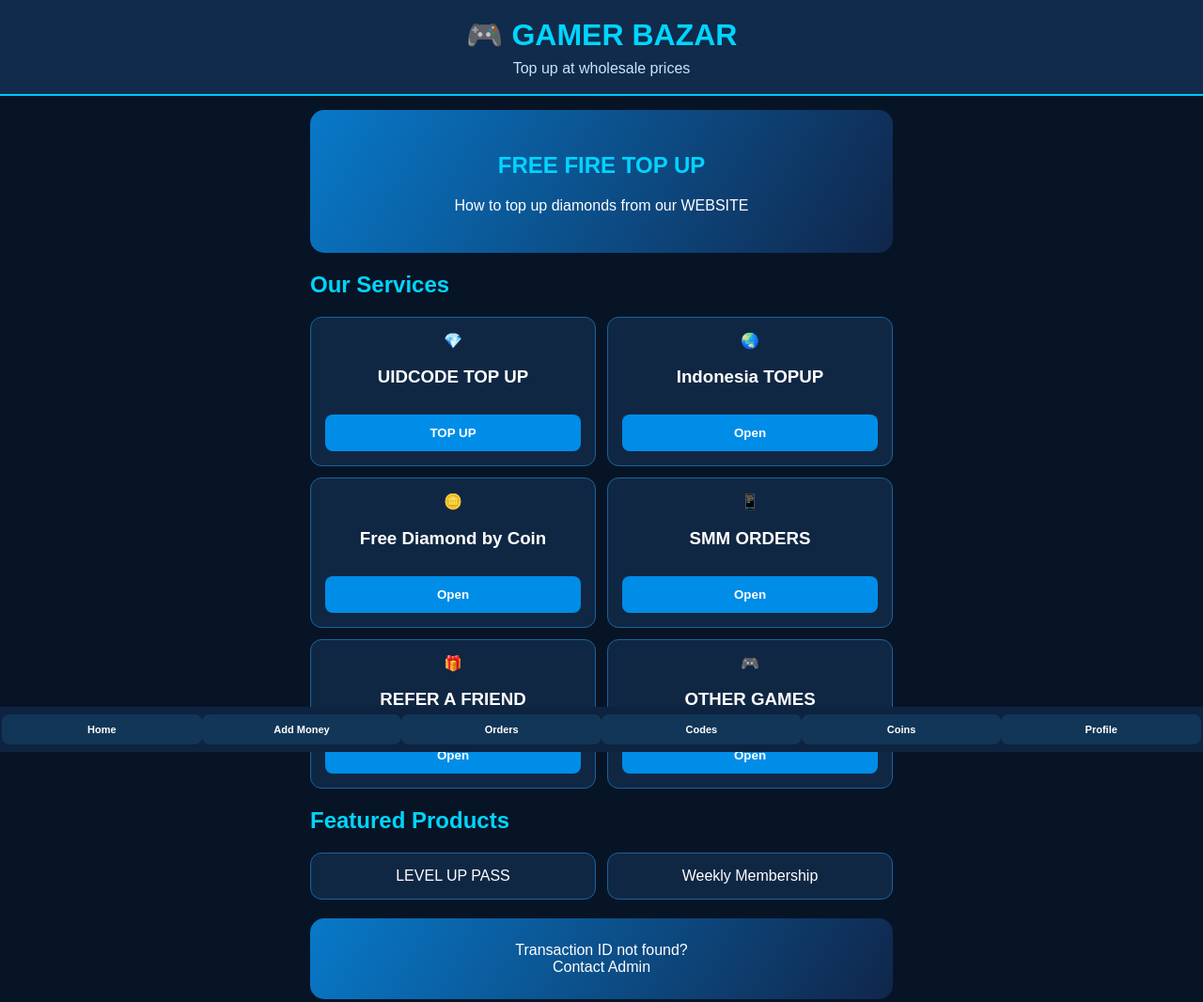
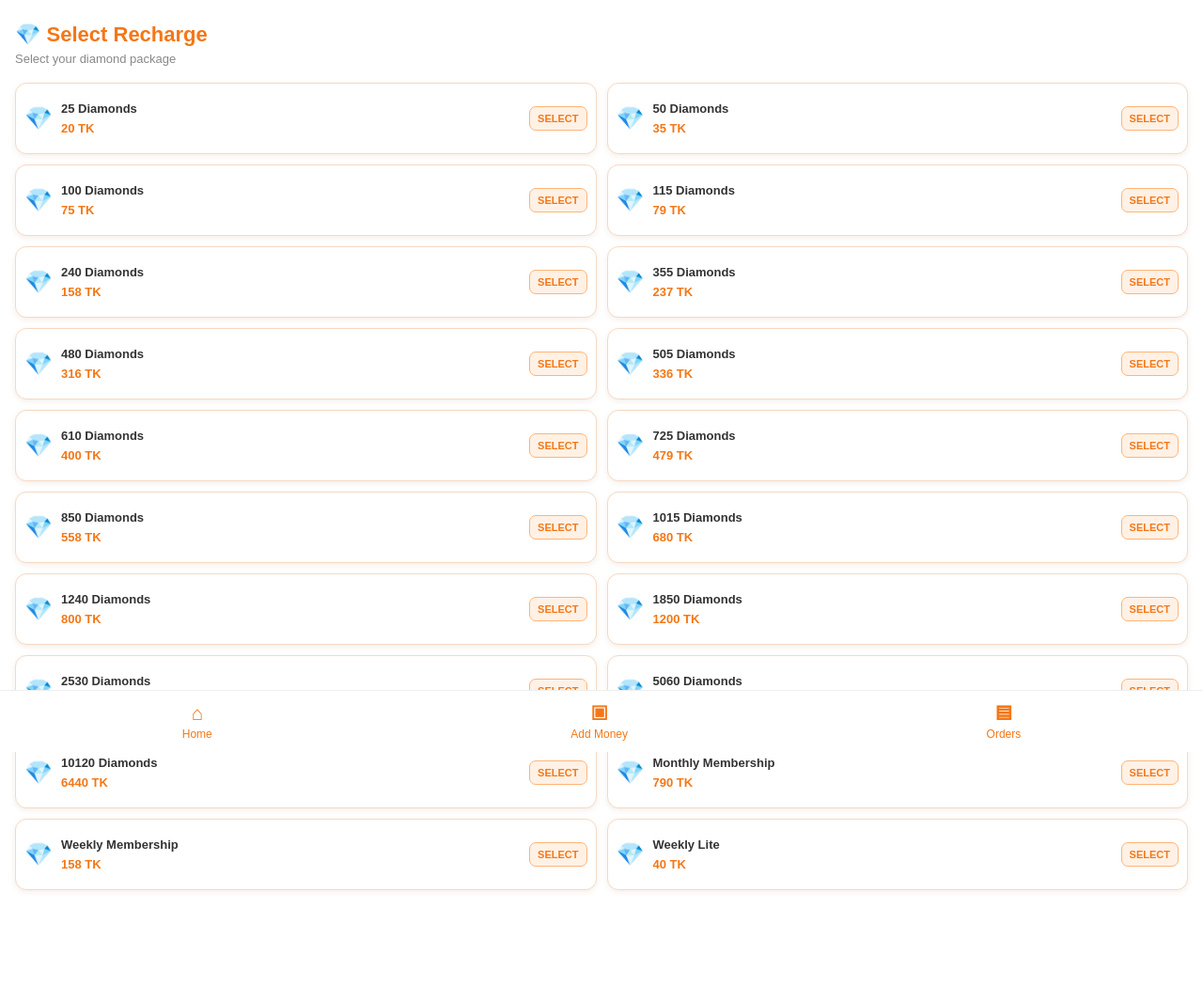
Before and after one commit to tnfahimboos-stack/gamer-bazar, a plain HTML site: page index.html in a window 1280 px wide. Shown: the top 1066 px of the page at 94% size. After the commit the page ends 1032 px from the top, so only its background shows below. Drawn offline with Linux system fonts and the light colour scheme.

Commit message:
Revamp index.html with new title and layout
Updated the title and modified styles for better appearance. Added new sections and improved the layout for user interaction.

```diff
--- a/index.html
+++ b/index.html
@@ -4,125 +4,64 @@
 <head>
 <meta charset="UTF-8">
 <meta name="viewport" content="width=device-width, initial-scale=1">
-<title>Gamer Bazar</title>
+<title>Gamer Bazar - Recharge</title>
 <style>
 *{box-sizing:border-box}
-body{margin:0;background:#071426;color:#fff;font-family:Arial,sans-serif}
-header{background:#102b4b;padding:18px;text-align:center;border-bottom:2px solid #00c8ff}
-header h1{color:#00d5ff;margin:0}
-header p{margin:8px 0 0;color:#c5e4ff}
-main{max-width:650px;margin:auto;padding:15px}
-.banner{background:linear-gradient(120deg,#0879c9,#10264b);padding:25px;border-radius:15px;text-align:center;margin-bottom:20px}
-h2{color:#00d5ff}
-.grid{display:grid;grid-template-columns:1fr 1fr;gap:12px}
-.card,.package{background:#102744;border:1px solid #17649b;border-radius:12px;padding:15px;text-align:center}
-button{background:#008de8;color:white;border:0;padding:12px;border-radius:8px;font-weight:bold;cursor:pointer;width:100%;margin-top:10px}
-button:active{background:#00b9ff}
-.page{display:none}.page.active{display:block}
-input{width:100%;padding:13px;margin:8px 0;background:#102744;color:white;border:1px solid #1686bd;border-radius:8px}
-.package{margin:10px 0;text-align:left}
-footer{text-align:center;color:#91aac3;padding:25px}
-nav{position:sticky;bottom:0;background:#0d2340;display:flex;justify-content:space-around;padding:8px 2px}
-nav button{font-size:11px;padding:10px 3px;margin:0;background:#123657}
+body{margin:0;background:#fff;color:#f47716;font-family:Arial,sans-serif;padding:16px;padding-bottom:85px}
+h2{font-size:22px;margin:8px 0 5px}
+.sub{color:#888;font-size:13px;margin-bottom:18px}
+.grid{display:grid;grid-template-columns:repeat(2,1fr);gap:11px}
+.item{border:1px solid #f5d9c4;border-radius:12px;padding:13px 9px;background:#fff;box-shadow:0 2px 6px #f5eee9;display:flex;align-items:center;gap:9px;min-height:76px}
+.diamond{font-size:24px}
+.info{flex:1;min-width:0}
+.name{font-weight:bold;color:#333;font-size:13px}
+.price{color:#f47716;font-weight:bold;font-size:13px;margin-top:6px}
+.item button{background:#fff1e5;color:#f47716;border:1px solid #ffb477;border-radius:7px;padding:6px 8px;font-size:11px;font-weight:bold}
+.bottom{position:fixed;bottom:0;left:0;width:100%;background:white;border-top:1px solid #eee;display:flex;justify-content:space-around;padding:12px 3px}
+.bottom span{text-align:center;font-size:12px;color:#f47716}
+.bottom b{display:block;font-size:21px;margin-bottom:3px}
 </style>
 </head>
 <body>
-<header>
-<h1>🎮 GAMER BAZAR</h1>
-<p>Top up at wholesale prices</p>
-</header>
-<main>
-<section id="home" class="page active">
-<div class="banner">
-<h2>FREE FIRE TOP UP</h2>
-<p>How to top up diamonds from our WEBSITE</p>
+
+<h2>💎 Select Recharge</h2>
+<div class="sub">Select your diamond package</div>
+
+<div class="grid" id="list"></div>
+
+<div class="bottom">
+<span><b>⌂</b>Home</span>
+<span><b>▣</b>Add Money</span>
+<span><b>▤</b>Orders</span>
 </div>
-<h2>Our Services</h2>
-<div class="grid">
-<div class="card">💎<h3>UIDCODE TOP UP</h3><button onclick="show('uid')">TOP UP</button></div>
-<div class="card">🌏<h3>Indonesia TOPUP</h3><button onclick="show('uid')">Open</button></div>
-<div class="card">🪙<h3>Free Diamond by Coin</h3><button onclick="show('coins')">Open</button></div>
-<div class="card">📱<h3>SMM ORDERS</h3><button onclick="show('smm')">Open</button></div>
-<div class="card">🎁<h3>REFER A FRIEND</h3><button onclick="show('refer')">Open</button></div>
-<div class="card">🎮<h3>OTHER GAMES</h3><button onclick="show('other')">Open</button></div>
-</div>
-<h2>Featured Products</h2>
-<div class="grid">
-<div class="card">LEVEL UP PASS</div>
-<div class="card">Weekly Membership</div>
-</div>
-<div class="banner" style="margin-top:20px">
-Transaction ID not found?<br>Contact Admin
-</div>
-</section>
 
-<section id="uid" class="page">
-<button onclick="show('home')">← Back Home</button>
-<h2>💎 UIDCODE TOP UP</h2>
-<p>একটি প্যাকেজ নির্বাচন করুন</p>
-<div id="products"></div>
-<h3>Player UID</h3>
-<input id="uidInput" inputmode="numeric" placeholder="Enter Free Fire UID">
-<button onclick="order()">Continue</button>
-</section>
+<script>
+const packs=[
+["25 Diamonds","20 TK"],["50 Diamonds","35 TK"],
+["100 Diamonds","75 TK"],["115 Diamonds","79 TK"],
+["240 Diamonds","158 TK"],["355 Diamonds","237 TK"],
+["480 Diamonds","316 TK"],["505 Diamonds","336 TK"],
+["610 Diamonds","400 TK"],["725 Diamonds","479 TK"],
+["850 Diamonds","558 TK"],["1015 Diamonds","680 TK"],
+["1240 Diamonds","800 TK"],["1850 Diamonds","1200 TK"],
+["2530 Diamonds","1610 TK"],["5060 Diamonds","3220 TK"],
+["10120 Diamonds","6440 TK"],
+["Monthly Membership","790 TK"],
+["Weekly Membership","158 TK"],["Weekly Lite","40 TK"]
+];
 
-<section id="coins" class="page">
-<button onclick="show('home')">← Back</button>
-<h2>Free Diamond by Coin</h2>
-<p>Coming Soon</p>
-</section>
-<section id="smm" class="page">
-<button onclick="show('home')">← Back</button>
-<h2>SMM ORDERS</h2><p>Coming Soon</p>
-</section>
-<section id="refer" class="page">
-<button onclick="show('home')">← Back</button>
-<h2>REFER A FRIEND</h2><p>Coming Soon</p>
-</section>
-<section id="other" class="page">
-<button onclick="show('home')">← Back</button>
-<h2>OTHER GAMES</h2><p>Coming Soon</p>
-</section>
-</main>
-<nav>
-<button onclick="show('home')">Home</button>
-<button onclick="show('home')">Add Money</button>
-<button onclick="show('home')">Orders</button>
-<button onclick="show('home')">Codes</button>
-<button onclick="show('coins')">Coins</button>
-<button onclick="show('home')">Profile</button>
-</nav>
-<footer>© 2026 Gamer Bazar</footer>
-<script>
-let selected=null;
-const packages=[
-["25 Diamonds",20],["50 Diamonds",35],["100 Diamonds",75],
-["115 Diamonds",79],["240 Diamonds",158],["355 Diamonds",237],
-["480 Diamonds",316],["505 Diamonds",336],["610 Diamonds",400],
-["725 Diamonds",479],["850 Diamonds",558],["1015 Diamonds",680],
-["1240 Diamonds",800],["1850 Diamonds",1200],["2530 Diamonds",1610],
-["5060 Diamonds",3220],["10120 Diamonds",6440],
-["Weekly Membership",158],["Weekly Lite",40],["Monthly Membership",790]
-];
-document.getElementById("products").innerHTML=packages.map((p,i)=>
-`<div class="package"><b>${p[0]}</b><br>৳${p[1]}
-<button onclick="selectPackage(${i},this)">Select</button></div>`
-).join("");
-function show(id){
-document.querySelectorAll(".page").forEach(p=>p.classList.remove("active"));
-document.getElementById(id).classList.add("active");
-window.scrollTo(0,0);
-}
-function selectPackage(i,btn){
-selected=packages[i];
-document.querySelectorAll(".package").forEach(p=>p.style.borderColor="#17649b");
-btn.parentElement.style.borderColor="#00d5ff";
-}
-function order(){
-const uid=document.getElementById("uidInput").value.trim();
-if(!selected){alert("প্রথমে একটি প্যাকেজ নির্বাচন করুন");return;}
-if(!/^[0-9]{5,15}$/.test(uid)){alert("সঠিক Player UID দিন");return;}
-alert("Demo order not created.\nPackage: "+selected[0]+"\nPrice: ৳"+selected[1]+"\nUID: "+uid+"\nActual orders have not been launched yet.");
+document.getElementById("list").innerHTML=packs.map(p=>`
+<div class="item">
+ <div class="diamond">💎</div>
+ <div class="info">
+  <div class="name">${p[0]}</div>
+  <div class="price">${p[1]}</div>
+ </div>
+ <button onclick="selectPack('${p[0]}','${p[1]}')">SELECT</button>
+</div>`).join("");
+
+function selectPack(name,price){
+ alert("Selected: "+name+"\nPrice: "+price+"\nএটি শুধু ডেমো।");
 }
 </script>
 </body>
```
